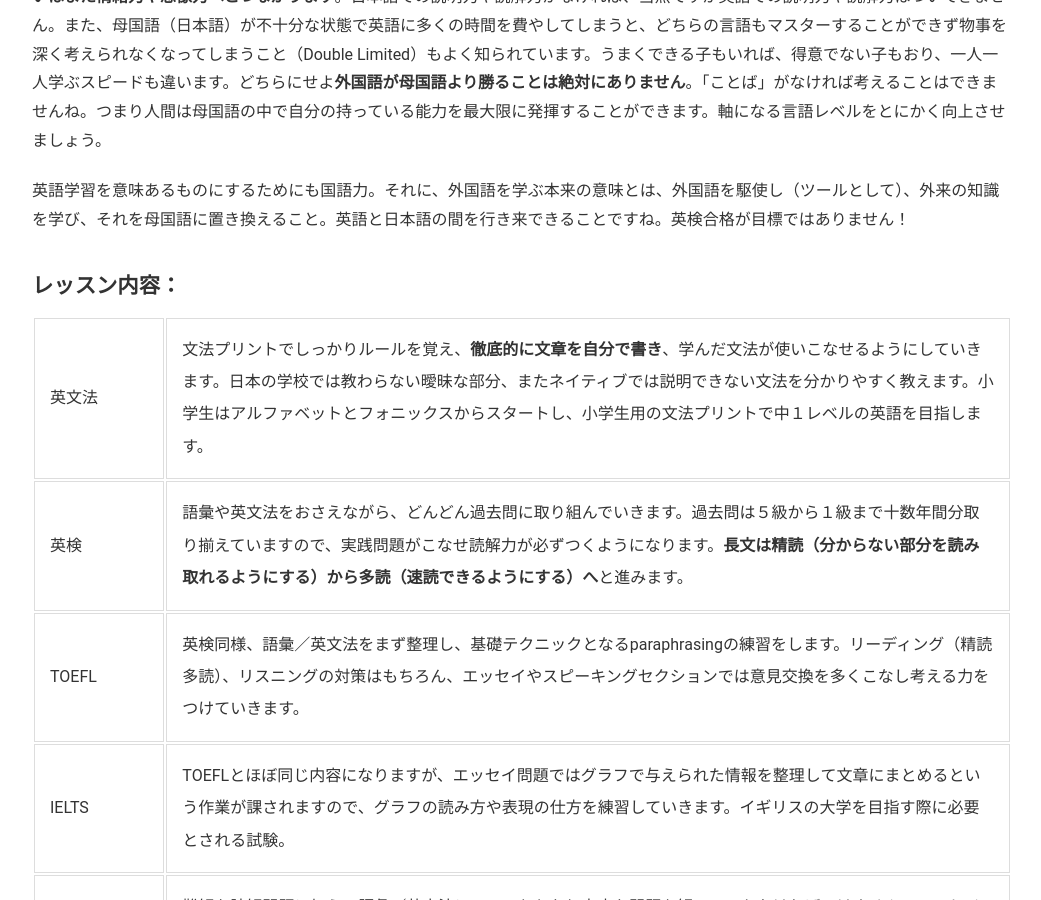
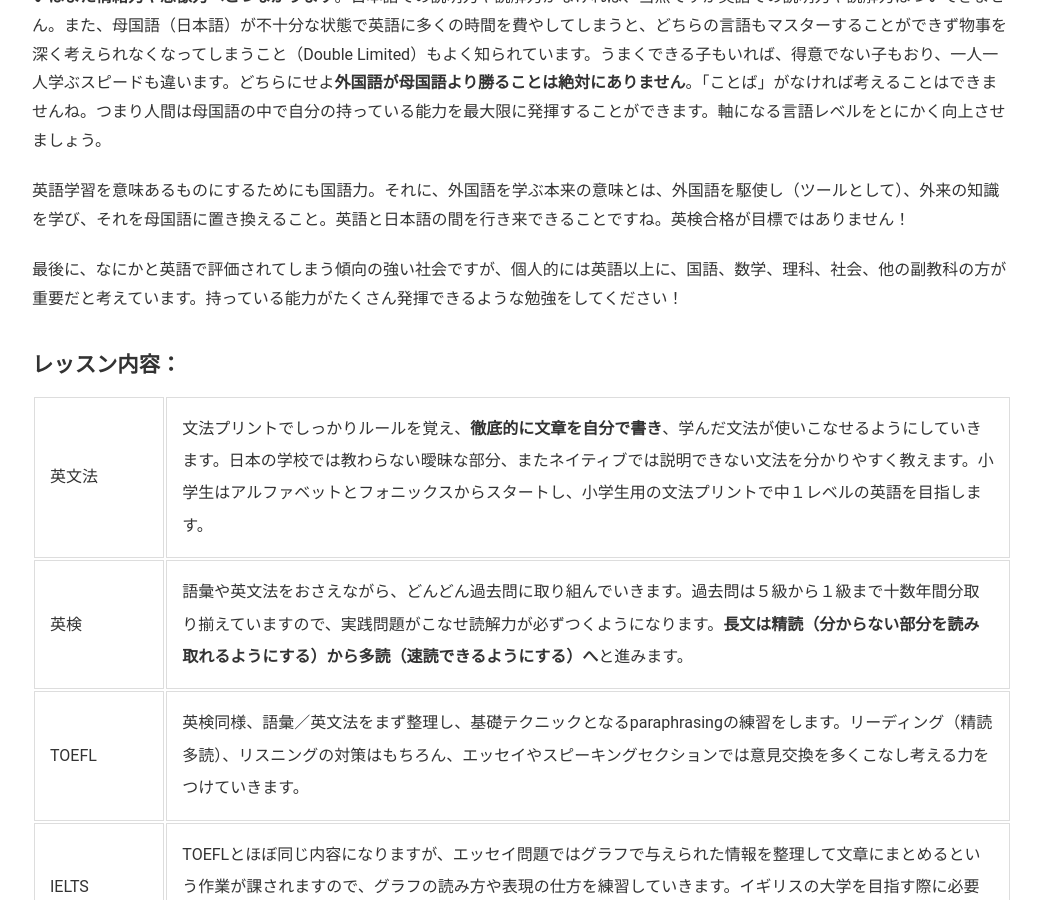
Before and after one commit to phocean/akispace, a Jekyll site: the page built from lessons.md, in a window 1280 px wide and 900 px high, scrolled down 1154 px. Shown: the whole window, without its empty margins (118-1159 px from the left). Built offline with Jekyll 4.4.1, drawn with Linux system fonts in a browser that asks for light colours.

Commit message:
Update lessons.md

```diff
--- a/lessons.md
+++ b/lessons.md
@@ -29,6 +29,8 @@ description: オンライン英語家庭教師　小学生から大学生まで
 このような高い英語力をつけるためには、やはり母国語（日本語）がしっかりしていなければなりません。**母国語が論理的思考力、あるいはまた情緒力や想像力へとつながります**。日本語での説明力や読解力がなければ、当然ですが英語での説明力や読解力はついてきません。また、母国語（日本語）が不十分な状態で英語に多くの時間を費やしてしまうと、どちらの言語もマスターすることができず物事を深く考えられなくなってしまうこと（Double Limited）もよく知られています。うまくできる子もいれば、得意でない子もおり、一人一人学ぶスピードも違います。どちらにせよ**外国語が母国語より勝ることは絶対にありません**。「ことば」がなければ考えることはできませんね。つまり人間は母国語の中で自分の持っている能力を最大限に発揮することができます。軸になる言語レベルをとにかく向上させましょう。
 
 英語学習を意味あるものにするためにも国語力。それに、外国語を学ぶ本来の意味とは、外国語を駆使し（ツールとして）、外来の知識を学び、それを母国語に置き換えること。英語と日本語の間を行き来できることですね。英検合格が目標ではありません！
+
+最後に、なにかと英語で評価されてしまう傾向の強い社会ですが、個人的には英語以上に、国語、数学、理科、社会、他の副教科の方が重要だと考えています。持っている能力がたくさん発揮できるような勉強をしてください！
 
 <h4>レッスン内容：</h4>
 
```
